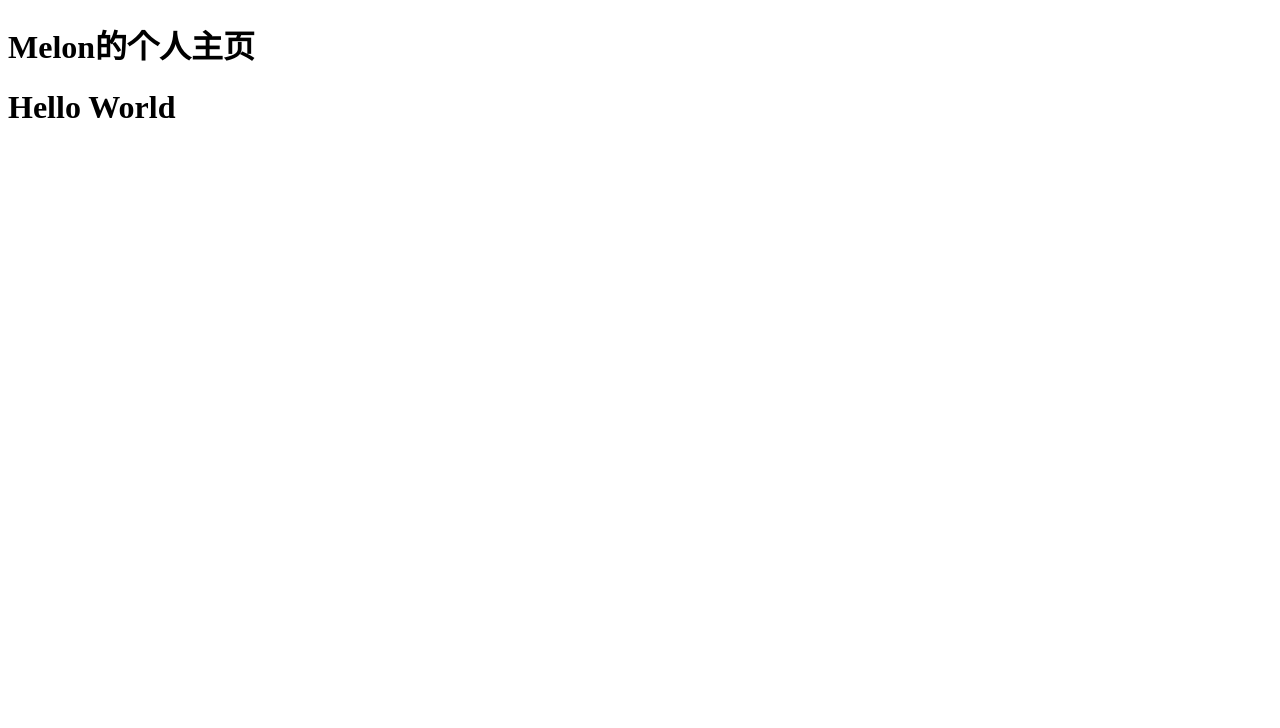
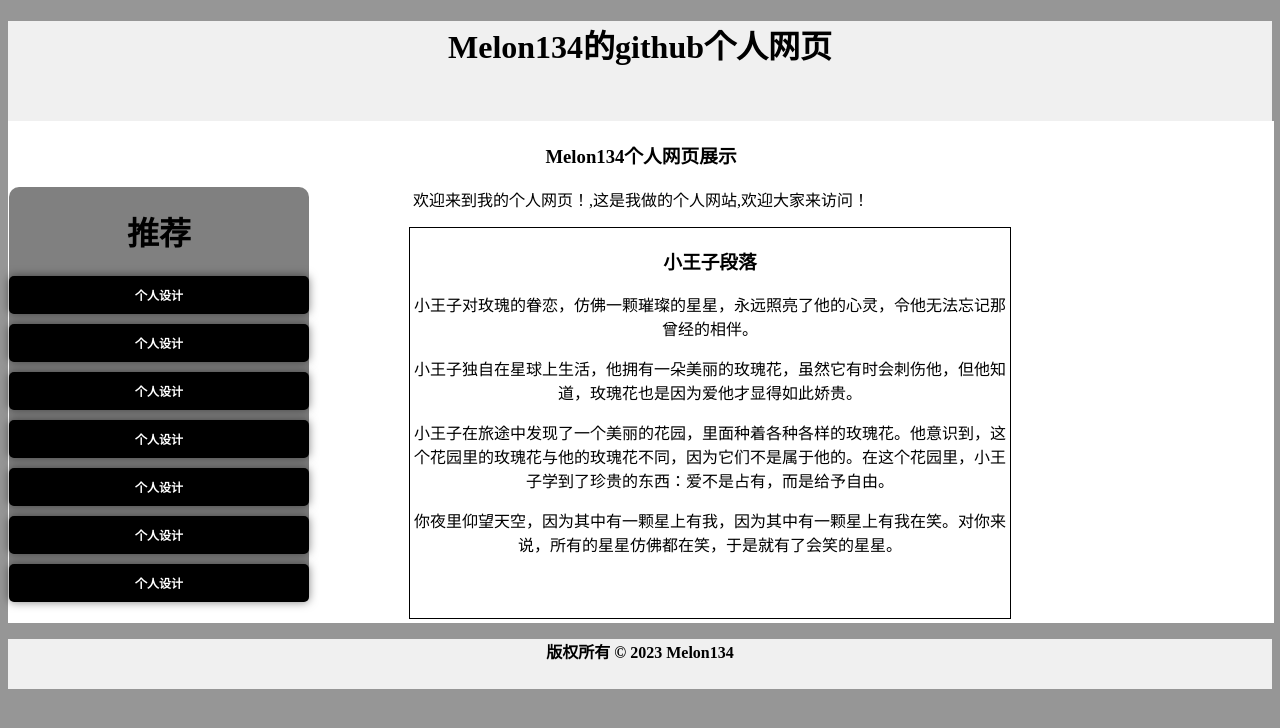
Before and after one commit to Melon134/melon134.github.io, a plain HTML site: page index.html in a window 1280 px wide. Drawn offline with Linux system fonts and the light colour scheme.

Commit message:
Update index.html

```diff
--- a/index.html
+++ b/index.html
@@ -3,9 +3,134 @@
 <head>
     <meta charset="UTF-8">
     <title>Melon</title>
+    <style>
+
+        body{
+            background-color: rgb(150, 150, 150);
+        }
+        .container {
+            width: 100%;
+            height: 100%;
+            position: relative;
+            padding: 0;
+            margin: 0;
+
+        }
+
+        .header {
+            width: 100%;
+            height: 100px;
+            background-color: #f0f0f0;
+            text-align: center;
+        }
+
+        .content{
+            width: 100%;
+            height: 500px;
+            background-color: #ffffff;
+            text-align: center;
+            border: 1px solid transparent;
+        }
+
+        .footer {
+            width: 100%;
+            height: 50px;
+            background-color: #f0f0f0;
+            text-align: center;
+            font-weight: bold;
+        }
+
+        .content-box{
+            width: 300px;
+            height: 400px;
+            position: absolute;
+            margin: 0 auto;
+            background-color: grey;
+            border-radius: 10px 10px 10px 10px ;
+        }
+
+        ul{
+            list-style: none;
+        }
+
+        li{
+            margin-top: 10px;
+            margin-bottom: 10px;
+            font-size: 12px;
+            color: rgb(255, 255, 255);
+            text-align: center;
+            padding: 10px;
+            background-color: rgb(0, 0, 0);
+            border-radius: 5px;
+            box-shadow: 0 0 10px rgba(0, 0, 0, 0.5);
+            transition: all 0.3s ease-in-out;
+            animation: first 3s infinite;
+            margin-left: -40px;
+            text-decoration: none;
+            -webkit-text-fill-color: white;
+            font-weight: bold;
+        }
+
+
+
+        li:hover{
+            background-color: rgb(255, 255, 255);
+            color: rgb(0, 0, 0);
+            -webkit-text-fill-color: black;
+            transition: all 0.5s ease-in-out;
+        }
+
+        .box{
+            width: 600px;
+            height: 390px;
+            position: absolute;
+            margin: 0 auto;
+            border: 1px solid black;
+            margin-left: 400px;
+        }
+
+    </style>
 </head>
 <body>
-    <h1>Melon的个人主页</h1>
-    <h1>Hello World</h1>
+    <div class="container">
+        <div class="header">
+            <h1>Melon134的github个人网页</h1>
+        </div>
+
+        <div class="content">
+            <h3>Melon134个人网页展示</h3>
+            <div class="content-box">
+                    <h1>推荐</h1>
+
+                    <ul>
+                        <li>个人设计</li>
+                        <li>个人设计</li>
+                        <li>个人设计</li>
+                        <li>个人设计</li>
+                        <li>个人设计</li>
+                        <li>个人设计</li>
+                        <li>个人设计</li>
+
+                    </ul>
+            </div>
+
+            <p>欢迎来到我的个人网页！,这是我做的个人网站,欢迎大家来访问！</p>
+
+            <div class="box">
+                <h3>小王子段落</h3>
+
+            <p>小王子对玫瑰的眷恋，仿佛一颗璀璨的星星，永远照亮了他的心灵，令他无法忘记那曾经的相伴。</p>
+            <p>小王子独自在星球上生活，他拥有一朵美丽的玫瑰花，虽然它有时会刺伤他，但他知道，玫瑰花也是因为爱他才显得如此娇贵。</p>
+            <p>小王子在旅途中发现了一个美丽的花园，里面种着各种各样的玫瑰花。他意识到，这个花园里的玫瑰花与他的玫瑰花不同，因为它们不是属于他的。在这个花园里，小王子学到了珍贵的东西：爱不是占有，而是给予自由。</p>
+            <p>你夜里仰望天空，因为其中有一颗星上有我，因为其中有一颗星上有我在笑。对你来说，所有的星星仿佛都在笑，于是就有了会笑的星星。</p>
+
+            </div>
+
+        </div>
+
+        <div class="footer">
+            <p>版权所有 &copy; 2023 Melon134</p>
+        </div>
+    </div>
 </body>
 </html>
```
